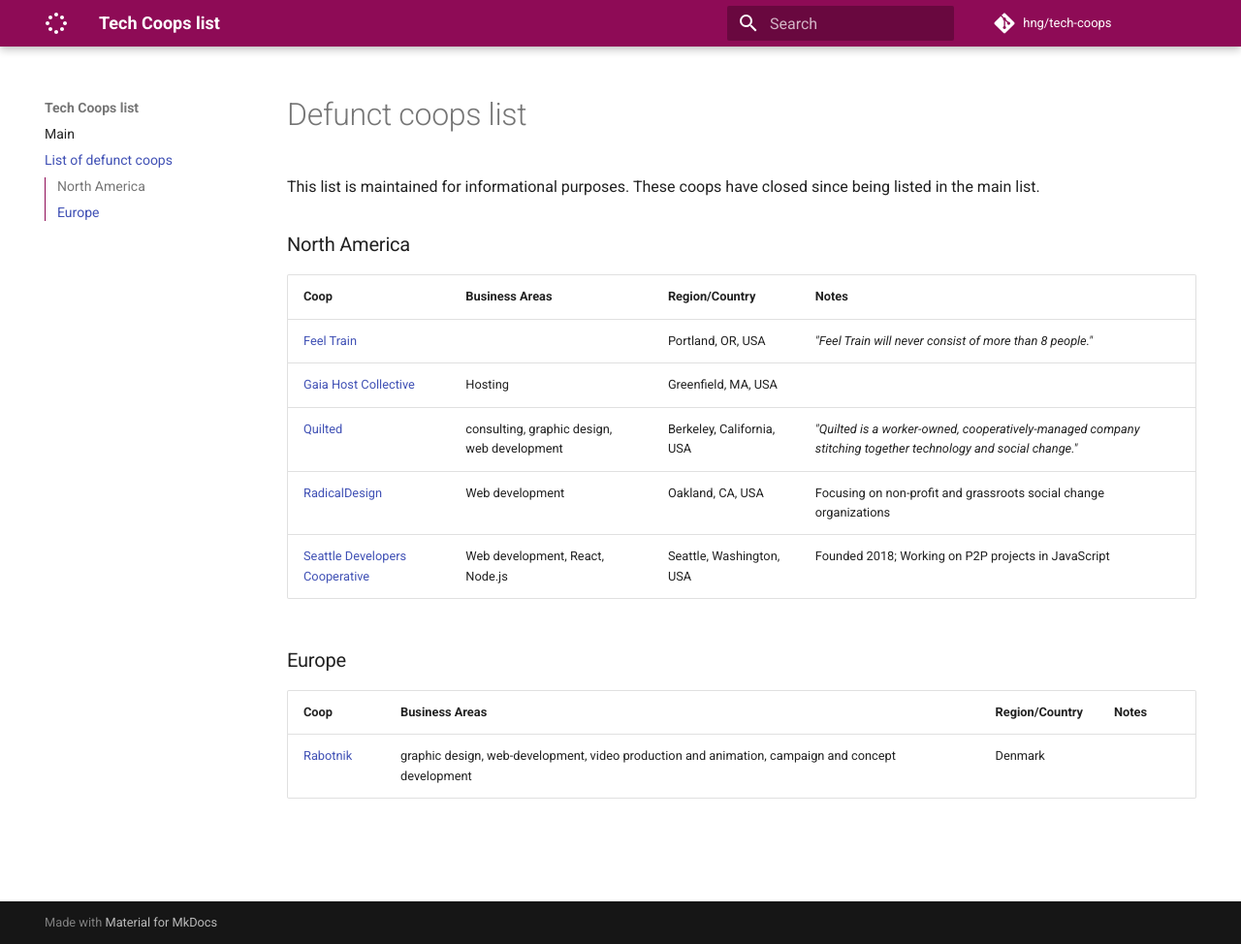
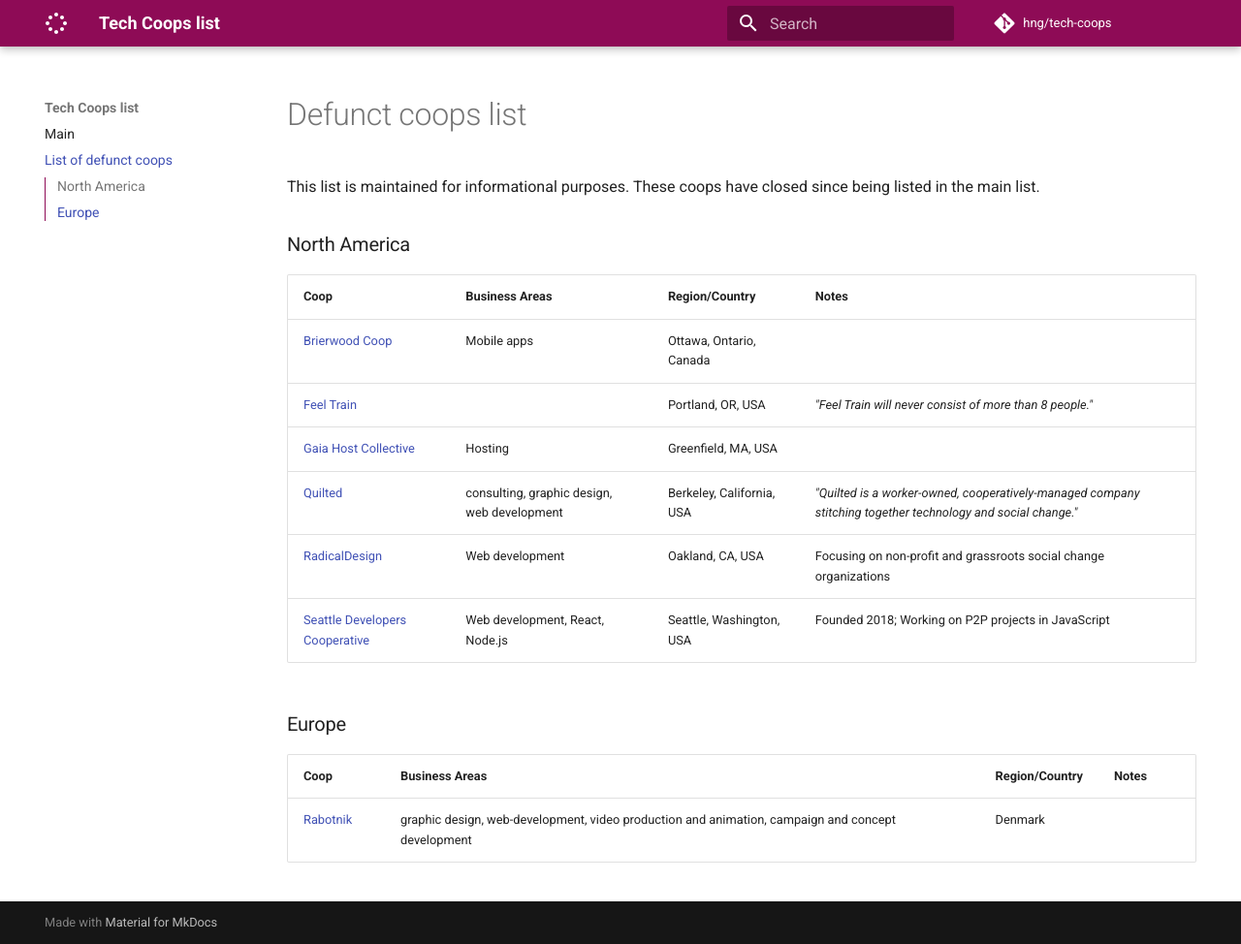
Before and after one commit to hng/tech-coops, an MkDocs documentation site: the page built from docs/DEFUNCT.md, in a window 1280 px wide and 974 px high. Shown: the whole window at 97% size. Built offline with MkDocs 1.6.1 and Material for MkDocs 9.7.7, drawn with Linux system fonts in a browser that asks for light colours; comment, search, counter and statistics services are not loaded.

Commit message:
Update DEFUNCT.md

```diff
--- a/DEFUNCT.md
+++ b/DEFUNCT.md
@@ -5,6 +5,7 @@ This list is maintained for informational purposes. These coops have closed sinc
 
 Coop | Business Areas | Region/Country | Notes
 ---- | -------------- | -------------- | -----
+[Brierwood Coop](http://brierwood.coop) | Mobile apps | Ottawa, Ontario, Canada | |
 [Feel Train](https://feeltrain.com/) |  | Portland, OR, USA | *"Feel Train will never consist of more than 8 people."*
 [Gaia Host Collective](http://gaiahost.coop) | Hosting | Greenfield, MA, USA |
 [Quilted](http://quilted.coop) | consulting, graphic design, web development | Berkeley, California, USA | *"Quilted is a worker-owned, cooperatively-managed company stitching together technology and social change."*
```
